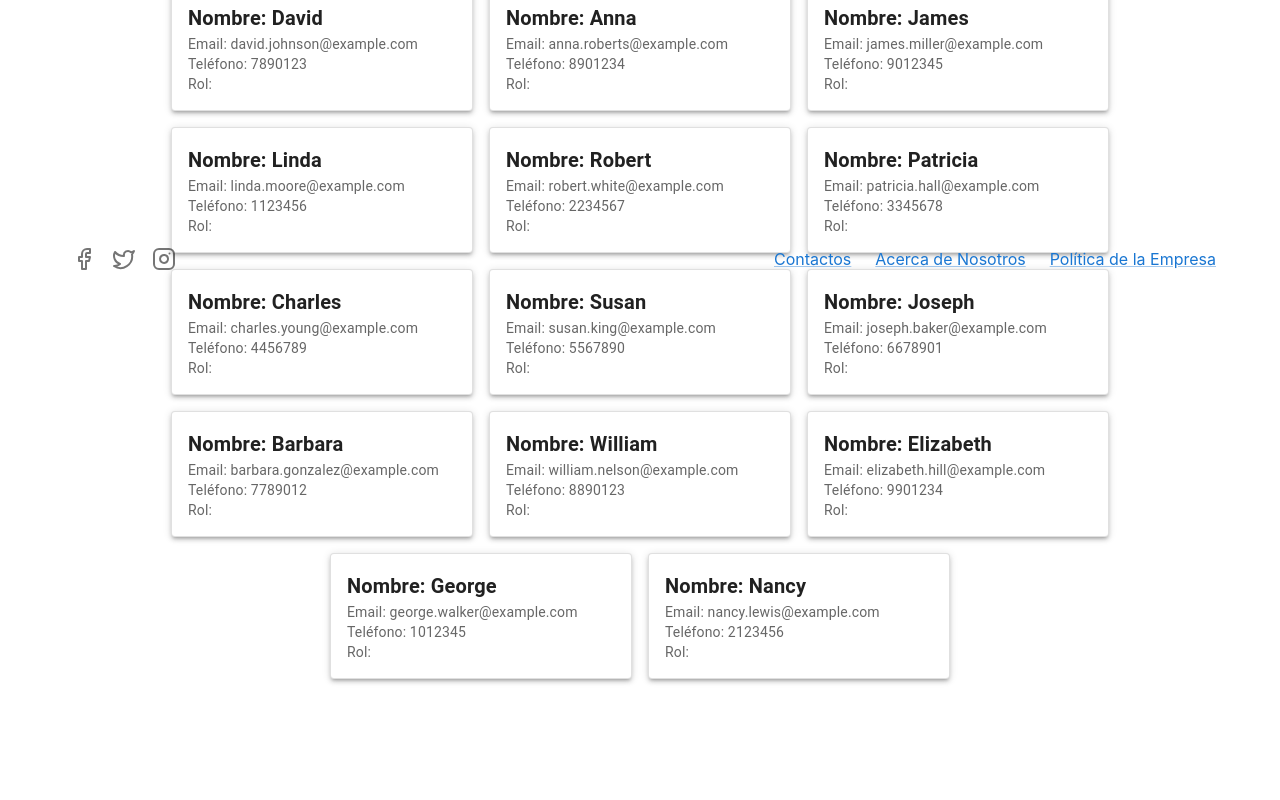
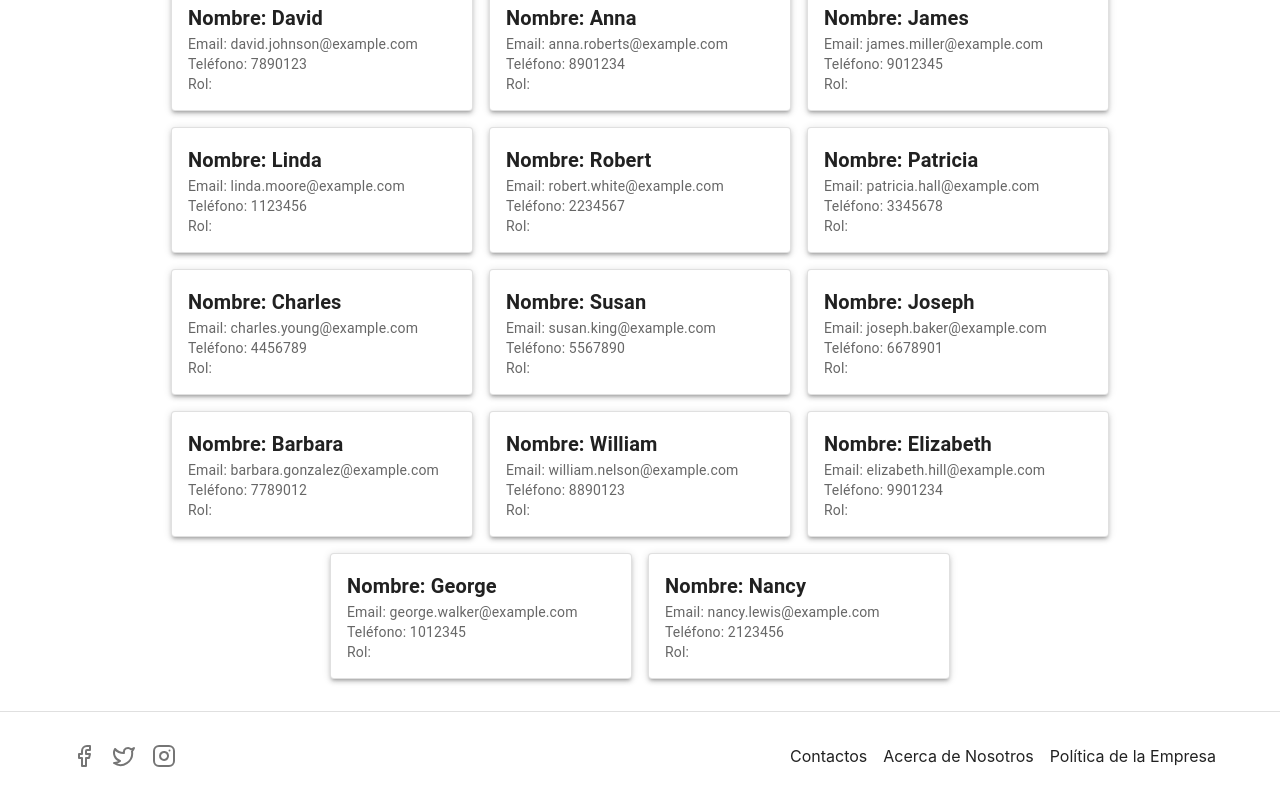
Before and after one commit to adrianpuche12/nilo_front, a React (Create React App) app: page /users in a window 1280 px wide. Shown: the part 489-1289 px from the top of the page. Before the commit the page ends 1200 px from the top, so only its background shows below. Built offline with nearby package versions, Linux system fonts and the light colour scheme; sample sign-in values are in the browser's storage.

Commit message:
Update Footer.js

```diff
--- a/src/Components/Footer.js
+++ b/src/Components/Footer.js
@@ -1,18 +1,33 @@
 import React from 'react';
-import { Container, Grid, IconButton, Link } from '@mui/material';
+import { Container, Grid, IconButton, Link, Box } from '@mui/material';
 import { Facebook, Twitter, Instagram } from 'lucide-react';
 
 const Footer = () => {
   return (
-    <footer style={{ position: 'absolute', bottom: 0, width: '100%' }}>
-      <Container maxWidth="lg" sx={{ py: 4 }}>
-        <Grid container justifyContent="space-between" alignItems="center">
-          <Grid item>
+    <Box
+      component="footer"
+      sx={{
+        mt: 'auto',
+        py: 3,
+        backgroundColor: 'background.paper',
+        borderTop: 1,
+        borderColor: 'divider'
+      }}
+    >
+      <Container maxWidth="lg">
+        <Grid
+          container
+          justifyContent="space-between"
+          alignItems="center"
+          spacing={2}
+        >
+          <Grid item xs={12} md={6} sx={{ display: 'flex', justifyContent: { xs: 'center', md: 'flex-start' } }}>
             <IconButton
               component={Link}
               href="https://www.facebook.com"
               target="_blank"
               rel="noopener noreferrer"
+              sx={{ '&:hover': { backgroundColor: 'action.hover' } }}
             >
               <Facebook />
             </IconButton>
@@ -21,6 +36,7 @@ const Footer = () => {
               href="https://www.twitter.com"
               target="_blank"
               rel="noopener noreferrer"
+              sx={{ '&:hover': { backgroundColor: 'action.hover' } }}
             >
               <Twitter />
             </IconButton>
@@ -29,24 +45,49 @@ const Footer = () => {
               href="https://www.instagram.com"
               target="_blank"
               rel="noopener noreferrer"
+              sx={{ '&:hover': { backgroundColor: 'action.hover' } }}
             >
               <Instagram />
             </IconButton>
           </Grid>
-          <Grid item>
-            <Link href="/contacto" target="_blank" rel="noopener noreferrer" sx={{ mr: 3 }}>
+          <Grid
+            item
+            xs={12}
+            md={6}
+            sx={{
+              display: 'flex',
+              justifyContent: { xs: 'center', md: 'flex-end' },
+              gap: 2
+            }}
+          >
+            <Link
+              href="/contacto"
+              underline="none"
+              color="text.primary"
+              sx={{ '&:hover': { color: 'primary.main' } }}
+            >
               Contactos
             </Link>
-            <Link href="/acerca-de" target="_blank" rel="noopener noreferrer" sx={{ mr: 3 }}>
+            <Link
+              href="/acerca-de"
+              underline="none"
+              color="text.primary"
+              sx={{ '&:hover': { color: 'primary.main' } }}
+            >
               Acerca de Nosotros
             </Link>
-            <Link href="/politica" target="_blank" rel="noopener noreferrer">
+            <Link
+              href="/politica"
+              underline="none"
+              color="text.primary"
+              sx={{ '&:hover': { color: 'primary.main' } }}
+            >
               Política de la Empresa
             </Link>
           </Grid>
         </Grid>
       </Container>
-    </footer>
+    </Box>
   );
 };
 
```
